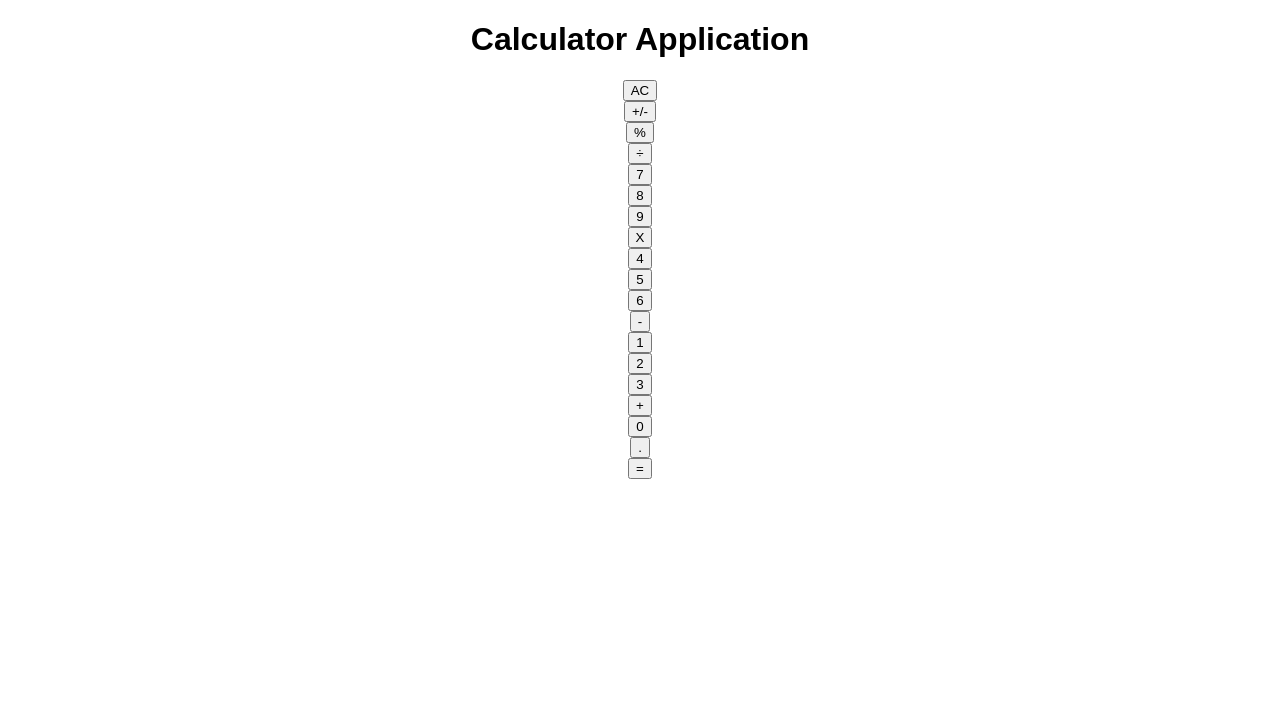
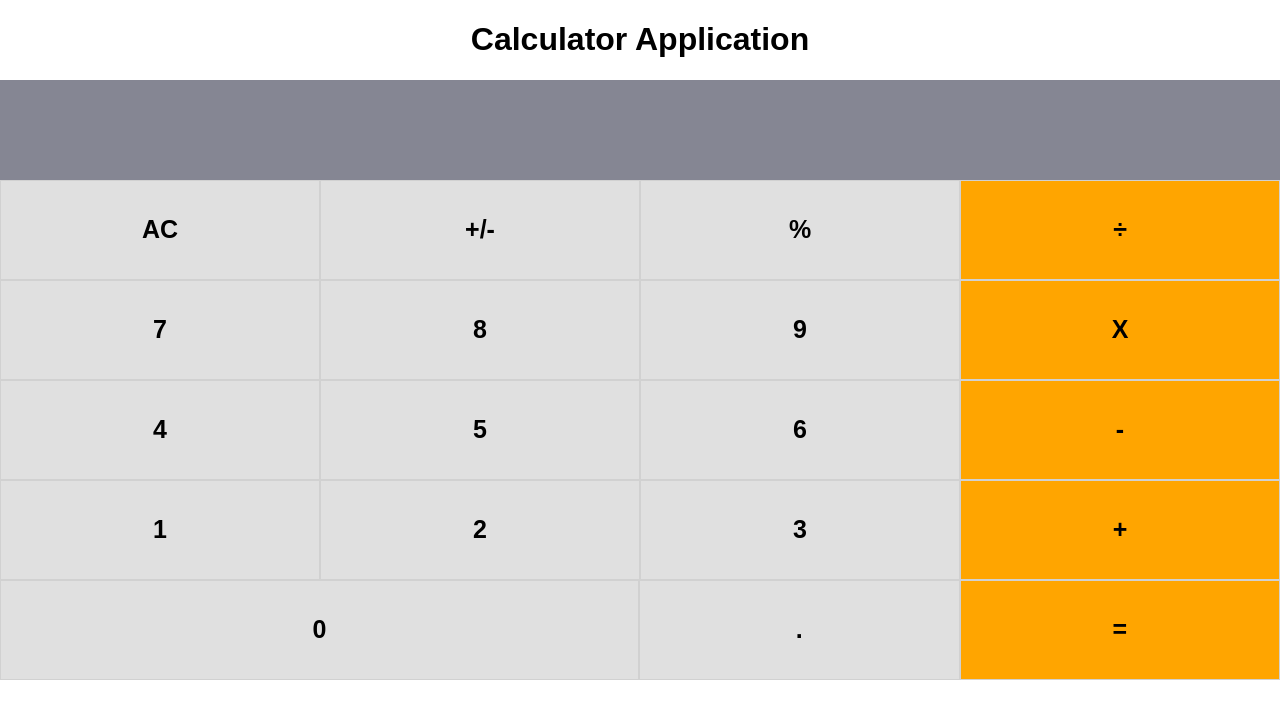
Before and after one commit to AhmedAmin90/Calculator-app-react, a React (Create React App) app: page / in a window 1280 px wide. Shown: the top 718 px of the page. Built offline with nearby package versions, Linux system fonts and the light colour scheme.

Commit message:
Add style for the calculator

```diff
--- /dev/null
+++ b/src/components/Button.css
@@ -0,0 +1,24 @@
+.Button {
+   width: 25%;
+   color: black;
+   text-align: center;
+   border: 1px #D1D1D1 solid;
+}
+
+.Button-btn {
+    width: 100%;
+    height: 100%;
+    border: none;
+    background-color: transparent;
+    color: black;
+    font-size: 25px;
+    font-weight: bold;
+}
+
+.orange-color {
+    background-color: orange;
+}
+
+.width-double {
+    width: 50%;
+}
--- a/src/components/Button.js
+++ b/src/components/Button.js
@@ -1,13 +1,16 @@
 import React from 'react';
 import PropTypes from 'prop-types';
+import './Button.css'
 
-const Button = ({ name, clickHandler }) => {
+const Button = ({ name, clickHandler , color , wide }) => {
   const handleClick = () => {
     clickHandler(name);
   };
+  const width = wide ? "width-double" : "";
   return (
-    <div>
-      <button type="button" onClick={handleClick}>
+
+    <div className={`Button ${width}`}  style={{backgroundColor: color}} >
+      <button className="Button-btn" type="button" onClick={handleClick} >
         {' '}
         {name}
       </button>
@@ -17,11 +20,15 @@ const Button = ({ name, clickHandler }) => {
 
 Button.propTypes = {
   name: PropTypes.string,
+  color: PropTypes.string,
+  wide: PropTypes.bool,
   clickHandler: PropTypes.func.isRequired,
 };
 
 Button.defaultProps = {
   name: null,
+  color: 'orange',
+  wide: false
 };
 
 export default Button;
--- /dev/null
+++ b/src/components/ButtonPanel.css
@@ -0,0 +1,13 @@
+.Button-panel-row {
+    display: flex;
+    height: 100px;
+
+}
+
+.Button-panel-row:last-of-type {
+    justify-content: flex-end;
+}
+
+/* .Button-panel-row:last-of-type :first-child {
+    width: 50%;
+} */
--- a/src/components/ButtonPanel.js
+++ b/src/components/ButtonPanel.js
@@ -1,6 +1,7 @@
 import React from 'react';
 import PropTypes from 'prop-types';
 import Button from './Button';
+import './ButtonPanel.css';
 
 const ButtonPanel = ({ clickHandler }) => {
   const handleClick = (name) => {
@@ -9,33 +10,33 @@ const ButtonPanel = ({ clickHandler }) => {
 
   return (
     <div>
-      <div>
-        <Button name="AC" clickHandler={handleClick} />
-        <Button name="+/-" clickHandler={handleClick} />
-        <Button name="%" clickHandler={handleClick} />
+      <div className="Button-panel-row">
+        <Button color="#E0E0E0" name="AC" clickHandler={handleClick} />
+        <Button color="#E0E0E0" name="+/-" clickHandler={handleClick} />
+        <Button color="#E0E0E0" name="%" clickHandler={handleClick} />
         <Button name="÷" clickHandler={handleClick} />
       </div>
-      <div>
-        <Button name="7" clickHandler={handleClick} />
-        <Button name="8" clickHandler={handleClick} />
-        <Button name="9" clickHandler={handleClick} />
+      <div className="Button-panel-row">
+        <Button color="#E0E0E0" name="7" clickHandler={handleClick} />
+        <Button color="#E0E0E0" name="8" clickHandler={handleClick} />
+        <Button color="#E0E0E0" name="9" clickHandler={handleClick} />
         <Button name="X" clickHandler={handleClick} />
       </div>
-      <div>
-        <Button name="4" clickHandler={handleClick} />
-        <Button name="5" clickHandler={handleClick} />
-        <Button name="6" clickHandler={handleClick} />
+      <div className="Button-panel-row">
+        <Button color="#E0E0E0" name="4" clickHandler={handleClick} />
+        <Button color="#E0E0E0" name="5" clickHandler={handleClick} />
+        <Button color="#E0E0E0" name="6" clickHandler={handleClick} />
         <Button name="-" clickHandler={handleClick} />
       </div>
-      <div>
-        <Button name="1" clickHandler={handleClick} />
-        <Button name="2" clickHandler={handleClick} />
-        <Button name="3" clickHandler={handleClick} />
+      <div className="Button-panel-row">
+        <Button color="#E0E0E0" name="1" clickHandler={handleClick} />
+        <Button color="#E0E0E0" name="2" clickHandler={handleClick} />
+        <Button color="#E0E0E0" name="3" clickHandler={handleClick} />
         <Button name="+" clickHandler={handleClick} />
       </div>
-      <div>
-        <Button name="0" clickHandler={handleClick} />
-        <Button name="." clickHandler={handleClick} />
+      <div className="Button-panel-row">
+        <Button color="#E0E0E0" wide={true} name="0" clickHandler={handleClick} />
+        <Button color="#E0E0E0" name="." clickHandler={handleClick} />
         <Button name="=" clickHandler={handleClick} />
 
       </div>
--- /dev/null
+++ b/src/components/Display.css
@@ -0,0 +1,10 @@
+.Display{
+    background-color: #858693;
+    height: 100px;
+    font-weight: bold;
+    padding: 0 10px;
+    color: white;
+    display: flex;
+    flex-direction: row-reverse;
+    align-items: center;
+}
--- a/src/components/Display.js
+++ b/src/components/Display.js
@@ -1,8 +1,8 @@
 import React from 'react';
 import PropTypes from 'prop-types';
-
+import './Display.css'
 const Display = ({ result }) => (
-  <div>
+  <div className="Display">
     <h1>{result}</h1>
   </div>
 );
```
